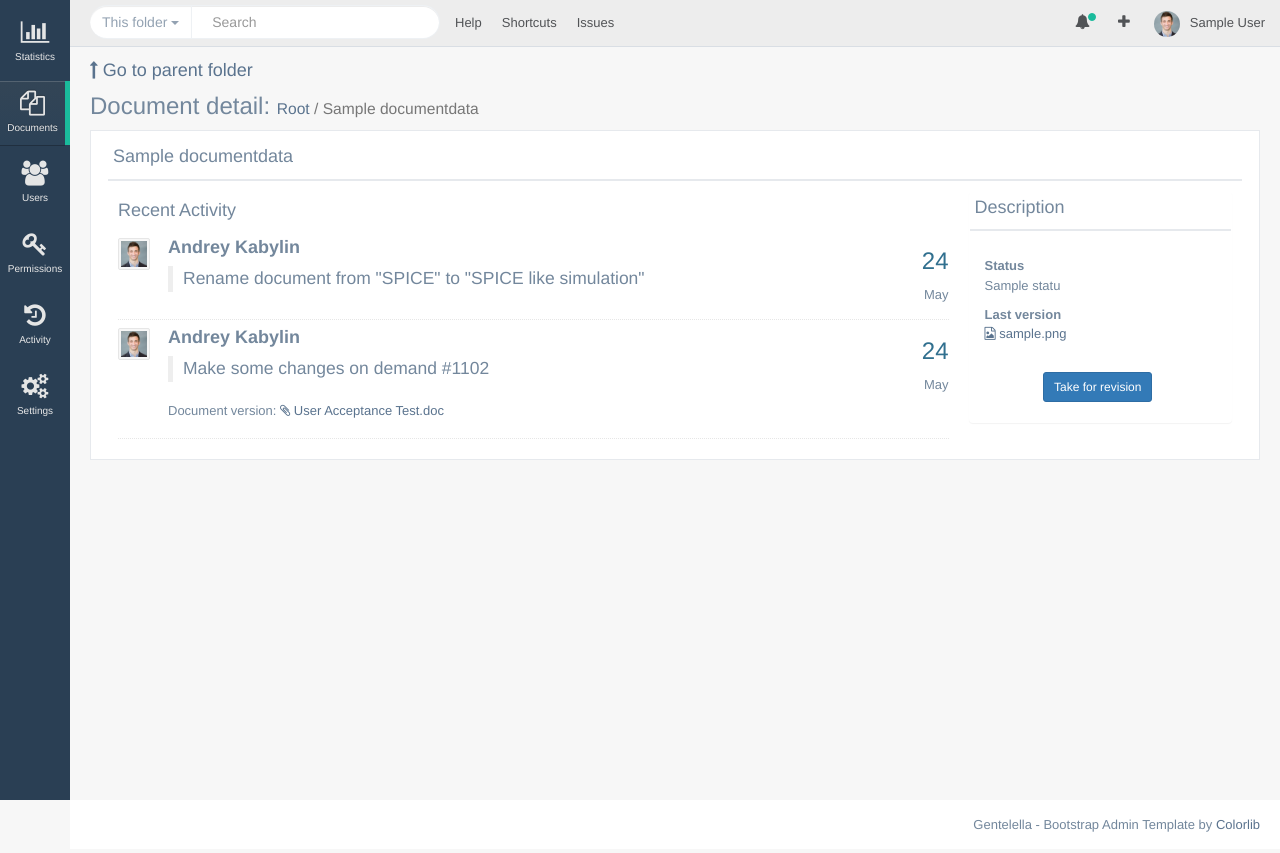
After one commit to sysint64/ripa_archive, a Django app: a page that uses frontend/templates/top_menu.html in a window 1280 px wide. The commit adds this page. Run offline with Django 3.2, Linux system fonts and the light colour scheme; a user stored in the database is signed in; data comes from the database, SQL or seed files in the repository; tables that the repository leaves empty hold one stand-in row (values such as "Sample post"); style sheets or scripts are compiled from the project's sources; some libraries are stand-ins or nearby versions.

Commit message:
start layout document detail

```diff
--- a/frontend/templates/documents_browser/breadcrumbs.html
+++ /dev/null
@@ -1,6 +0,0 @@
-{% for breadcrumb in parent_folder.breadcrumbs %}
-    <a href="{{ breadcrumb.permalink }}">{{ breadcrumb.name }}</a>
-    {% if not forloop.last %}
-        /
-    {% endif %}
-{% endfor %}
--- /dev/null
+++ b/frontend/templates/documents_browser/document_breadcrumbs.html
@@ -0,0 +1,5 @@
+{% for breadcrumb in parent_folder.breadcrumbs %}
+    <a href="{{ breadcrumb.permalink }}">{{ breadcrumb.name }}</a> /
+{% endfor %}
+
+{{ document.name }}
--- a/frontend/templates/documents_browser/list.html
+++ b/frontend/templates/documents_browser/list.html
@@ -39,7 +39,7 @@
             Go to parent folder
         </a>
     {% endif %}
-    <h3>Documents: <small>{% include "documents_browser/breadcrumbs.html" %}</small></h3>
+    <h3>Documents: <small>{% include "documents_browser/folder_breadcrumbs.html" %}</small></h3>
 
     {% if parent_folder.folders.all.count == 0 and parent_folder.documents.all.count == 0 %}
         Folder is empty
@@ -74,10 +74,10 @@
             {# Documents #}
             {% for document in parent_folder.documents.all %}
                 <tr class="selectable context-menu document" data-document-id="{{ document.id }}">
-                    <td class="data-link" data-href="#">
+                    <td class="data-double-click-link" data-href="{{ document.permalink }}">
                         <i class="fa {{ document.data.icon }}"></i>
                     </td>
-                    <td class="data-link" data-href="#">
+                    <td class="data-double-click-link" data-href="{{ document.permalink }}">
                         {{ document }}
                     </td>
                     <td>{{ document.status }}</td>
--- /dev/null
+++ b/frontend/templates/documents_browser/single.html
@@ -0,0 +1,99 @@
+{% extends "base.html" %}
+{% load staticfiles %}
+
+{% block content %}
+    <a href="{{ up_action_url }}" class="go-back">
+        <i class="fa fa-long-arrow-up"></i>
+        Go to parent folder
+    </a>
+
+    <h3>Document detail:
+        <small>{% include "documents_browser/document_breadcrumbs.html" %}</small>
+    </h3>
+
+    <div class="x_panel">
+        <div class="x_title">
+            <h2>{{ document.name }}</h2>
+            <div class="clearfix"></div>
+        </div>
+        <div class="document-content xcontent">
+            <div class="col-md-9 col-sm-9 col-xs-12">
+                <div>
+                    <h4>Recent Activity</h4>
+                    <ul class="messages">
+                        <li>
+                            <img src="{% static "images/mock/img.jpg" %}" class="avatar" alt="Avatar">
+                            <div class="message_date">
+                                <h3 class="date text-info">24</h3>
+                                <p class="month">May</p>
+                            </div>
+                            <div class="message_wrapper">
+                                <h4 class="heading">Andrey Kabylin</h4>
+                                <blockquote class="message">
+                                    Rename document from "SPICE" to "SPICE like simulation"
+                                </blockquote>
+                                <br>
+                            </div>
+                        </li>
+
+                        <li>
+                            <img src="{% static "images/mock/img.jpg" %}" class="avatar" alt="Avatar">
+                            <div class="message_date">
+                                <h3 class="date text-info">24</h3>
+                                <p class="month">May</p>
+                            </div>
+                            <div class="message_wrapper">
+                                <h4 class="heading">Andrey Kabylin</h4>
+                                <blockquote class="message">
+                                    Make some changes on demand #1102
+                                </blockquote>
+                                <br>
+                                <p class="url">
+                                    <span class="fs1 text-info" aria-hidden="true"
+                                          data-icon=""></span>
+                                    Document version:
+                                    <a href="#">
+                                        <i class="fa fa-paperclip"></i>
+                                        User Acceptance Test.doc
+                                    </a>
+                                </p>
+                            </div>
+                        </li>
+                    </ul>
+                </div>
+            </div>
+            <div class="col-md-3 col-sm-3 col-xs-12">
+                <section class="panel">
+                    <div class="x_title">
+                        <h2>Description</h2>
+                        <div class="clearfix"></div>
+                    </div>
+                    <div class="panel-body">
+
+                        <div class="project_detail">
+                            <p class="title">Status</p>
+                            <p>{{ document.status }}</p>
+                        </div>
+
+                        <div class="project_detail">
+                            <p class="title">Last version</p>
+                            <p>
+                                <a href="{{ document.data.file.url }}" target="_blank">
+                                    <i class="fa {{ document.data.icon }}"></i>
+                                    {{ document.data.filename }}
+                                </a>
+                            </p>
+                        </div>
+
+                        <br>
+
+                        <div class="text-center mtop20">
+                            <a href="#" class="btn btn-sm btn-primary">Take for revision</a>
+                        </div>
+                    </div>
+                </section>
+
+            </div>
+        </div>
+    </div>
+{% endblock %}
--- a/frontend/templates/forms/multi-form.html
+++ b/frontend/templates/forms/multi-form.html
@@ -18,7 +18,7 @@
         Go back
     </a>
     <h3>{{ form_title }}:
-        <small>{% include "documents_browser/breadcrumbs.html" %}</small>
+        <small>{% include "documents_browser/folder_breadcrumbs.html" %}</small>
     </h3>
 
     {# Display non ajax messages #}
--- a/frontend/templates/top_menu.html
+++ b/frontend/templates/top_menu.html
@@ -1,5 +1,4 @@
 {% load staticfiles %}
-
 
 <div class="nav_menu">
     <nav>
--- a/src/ripa_archive/documents/models.py
+++ b/src/ripa_archive/documents/models.py
@@ -123,6 +123,13 @@ class Document(models.Model):
     objects = DocumentsManager()
 
     @property
+    def permalink(self):
+        if self.parent.path != "":
+            return reverse("documents:document", kwargs={"path": self.parent.path, "name": self.data.name})
+        else:
+            return reverse("documents:document", kwargs={"name": self.data.name})
+
+    @property
     def name(self):
         return self.data.name
 
@@ -195,6 +202,10 @@ class DocumentData(models.Model):
         return self.name
 
     @property
+    def filename(self):
+        return self.file.name.split("/")[-1]
+
+    @property
     def type(self):
         return DocumentType.get_type_from_name(self.file.name)
 
--- a/src/ripa_archive/documents/search_indexes.py
+++ b/src/ripa_archive/documents/search_indexes.py
@@ -9,6 +9,7 @@ def _parent_ids(object):
     parent = object.parent
 
     while parent is not None:
+
         parents.append(parent.pk)
         parent = parent.parent
 
--- a/src/ripa_archive/documents/urls.py
+++ b/src/ripa_archive/documents/urls.py
@@ -16,6 +16,7 @@ def browser_url(regex, view, name=None):
 
 urlpatterns = \
     browser_url(r'', main.document_browser, name="browser") + \
+    browser_url(r'!document:(?P<name>[0-9a-zA-ZА-Яа-я ]+)', main.document, name="document") + \
     browser_url(r'!action:create-documents/', forms_views.CreateDocuments.as_view(), name="create-documents") + \
     browser_url(r'!action:create-folders/', forms_views.CreateFolders.as_view(), name="create-folders") + \
     browser_url(r'!action:paste/', actions_views.paste, name="action-paste") + \
--- a/src/ripa_archive/documents/views/main.py
+++ b/src/ripa_archive/documents/views/main.py
@@ -2,12 +2,13 @@ from enum import Enum
 
 from django.contrib.auth.decorators import login_required
 from django.http import Http404
+from django.shortcuts import get_object_or_404
 from django.template.response import TemplateResponse
 from haystack.generic_views import SearchView
 from haystack.inputs import Exact
 from haystack.query import SearchQuerySet
 
-from ripa_archive.documents.models import Folder
+from ripa_archive.documents.models import Folder, Document
 
 
 def get_folder_or_404(path):
@@ -60,6 +61,18 @@ def document_browser(request, path=None):
     return TemplateResponse(template="documents_browser/list.html", request=request, context=context)
 
 
+def document(request, name, path=None):
+    parent_folder = get_folder_or_404(path)
+    document = get_object_or_404(Document, parent=parent_folder, data__name=name)
+    context = {
+        "document": document,
+        "parent_folder": parent_folder,
+        "search_places": BROWSER_SEARCH_PLACES
+    }
+    return TemplateResponse(template="documents_browser/single.html", request=request,
+                            context=context)
+
+
 def search(request, path=None):
     place = request.GET.get("place", SearchPlaceCode.EVERYWHERE)
     query = request.GET.get("q", "")
@@ -71,7 +84,7 @@ def search(request, path=None):
 
     if place == SearchPlaceCode.THIS_FOLDER.value:
         folder = get_folder_or_404(path)
-        results = SearchQuerySet().filter(content=query, parent_ids=folder.pk)
+        results = SearchQuerySet().filter(content=query, parent_ids=Exact(folder.pk))
 
     context = {
         "back_url": request.path.split("!")[0],
```
Also changed, not shown: frontend/templates/documents_browser/folder_breadcrumbs.html (added, +7 -0 lines).
